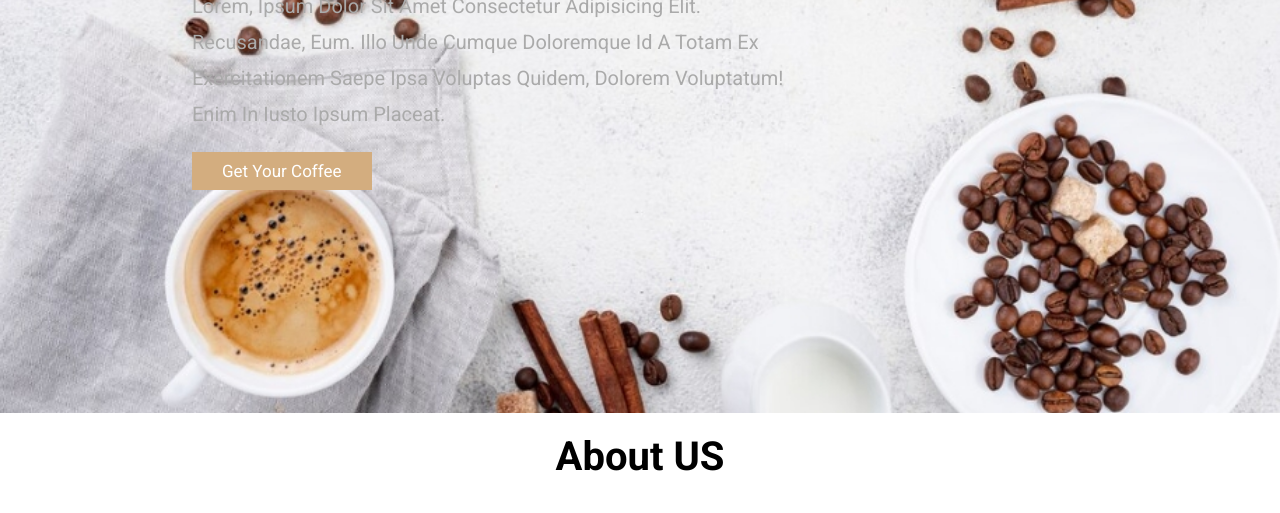
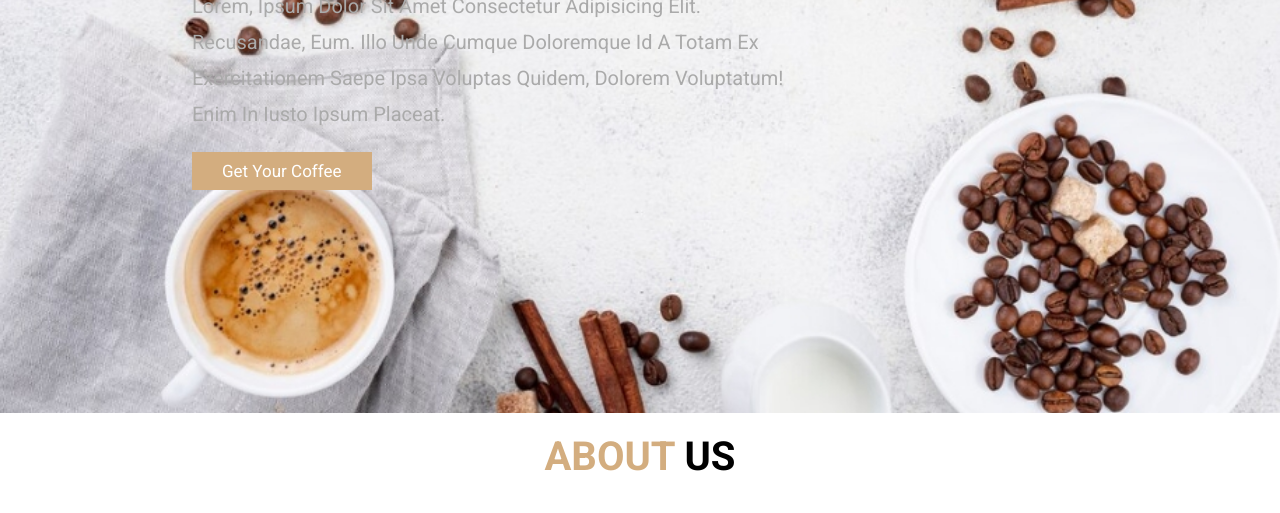
Before and after one commit to M-Abakar/Coffee-Shop, a plain HTML site: page index.html in a window 1280 px wide. Shown: the part 387-900 px from the top of the page. Drawn offline with Linux system fonts and the light colour scheme; files whose address does not match are found by name.

Commit message:
style.css

```diff
--- a/style.css
+++ b/style.css
@@ -49,7 +49,7 @@ section{
     padding-bottom: 3.5rem;
     font-size: 4rem;
 }
-.header span{
+.header span, .heading span{
     color: var(--main-color);
     text-transform: uppercase;
 }
```
